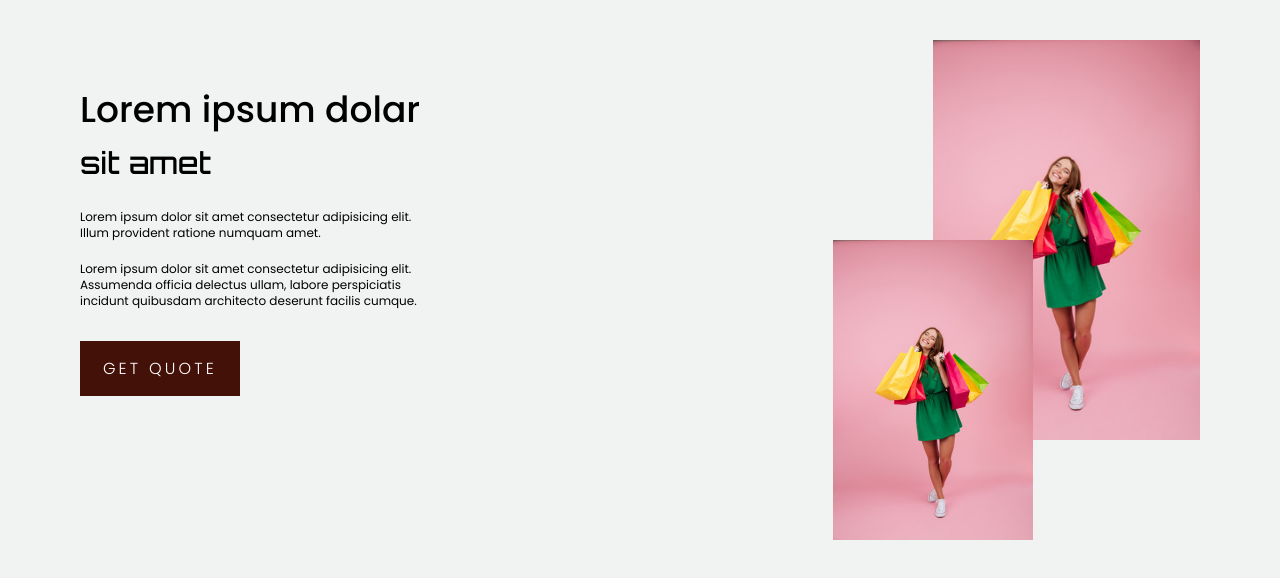
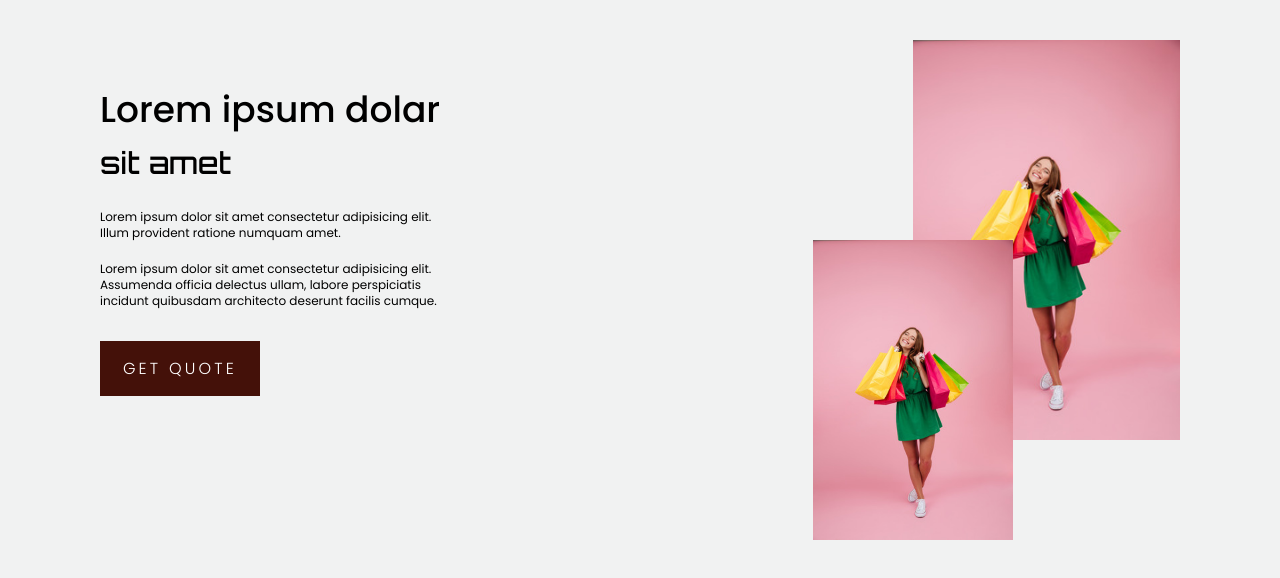
Before and after one commit to vikramkumartejani/get-quote, a Next.js app: page / in a window 1280 px wide. Shown: the top 578 px of the page. Built offline with nearby package versions, Linux system fonts and the light colour scheme.

Commit message:
'update'

```diff
--- a/app/components/Hero.tsx
+++ b/app/components/Hero.tsx
@@ -2,7 +2,7 @@ import React from 'react'
 
 const Hero = () => {
   return (
-    <div className="w-full max-w-[1440px] mx-auto px-8 sm:px-10 md:px-20 py-10 ">
+    <div className="w-full max-w-[1240px] mx-auto px-8 sm:px-10 md:px-20 py-10 ">
         <div className="w-full flex items-center lg:flex-row flex-col justify-between lg:gap-5 gap-10">
             <div className="max-w-[350px] w-full lg:text-left text-center flex flex-col lg:items-start items-center gap-3 sm:gap-5">
                 <h1 className="text-[33px] sm:text-[36px] font-medium mb-2 flex flex-col gap-2 tracking-normal">
```
